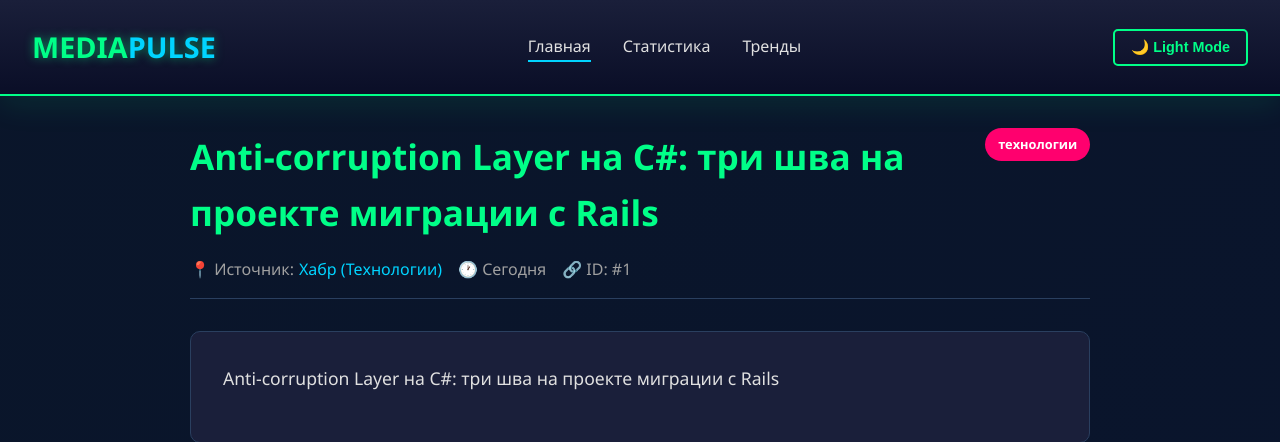
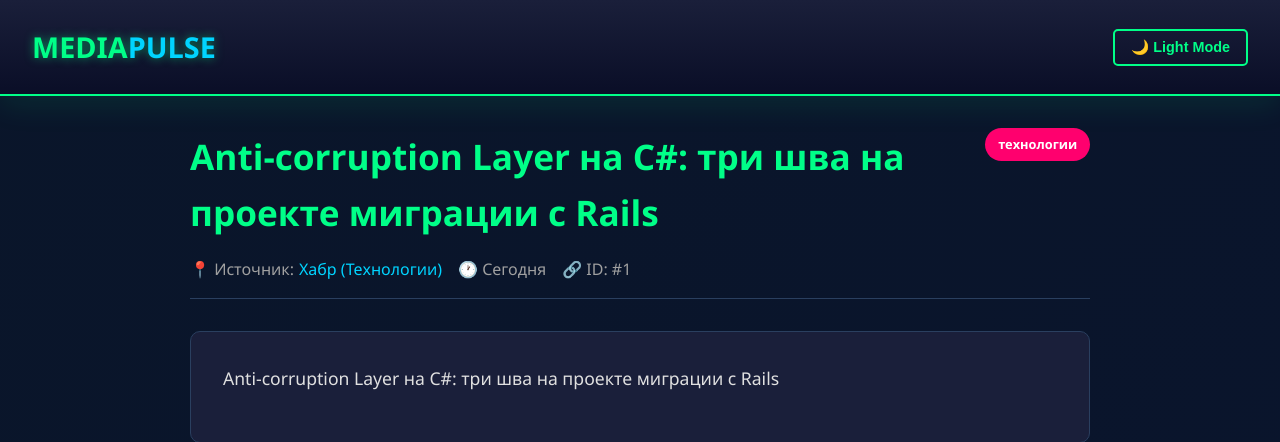
Before and after one commit to kvoru88/08.06.team-poject, a Flask app: page /article/1 in a window 1280 px wide. Shown: the top 442 px of the page. Run offline with Flask 3, Linux system fonts and the light colour scheme; data comes from the database, SQL or seed files in the repository.

Commit message:
Удаление ненужных кнопок

```diff
--- a/templates/base.html
+++ b/templates/base.html
@@ -611,11 +611,6 @@
             <a href="/" class="logo">
                 MEDIA<span>PULSE</span>
             </a>
-            <ul class="nav-items">
-                <li><a href="#home" onclick="switchTab(event, 'home')" class="nav-link active">Главная</a></li>
-                <li><a href="#stats" onclick="switchTab(event, 'stats')" class="nav-link">Статистика</a></li>
-                <li><a href="#trending" onclick="switchTab(event, 'trending')" class="nav-link">Тренды</a></li>
-            </ul>
             <button class="theme-toggle" onclick="toggleTheme()" id="themeBtn">🌙 Light Mode</button>
         </nav>
     </header>
@@ -638,7 +633,7 @@
             <br>
             Технологии: Flask, SQLite, Machine Learning (TF-IDF), APScheduler
             <br>
-            © 2024 MediaPulse Team. Все права защищены.
+            © 2026 MediaPulse Team.
         </p>
     </footer>
 
```
